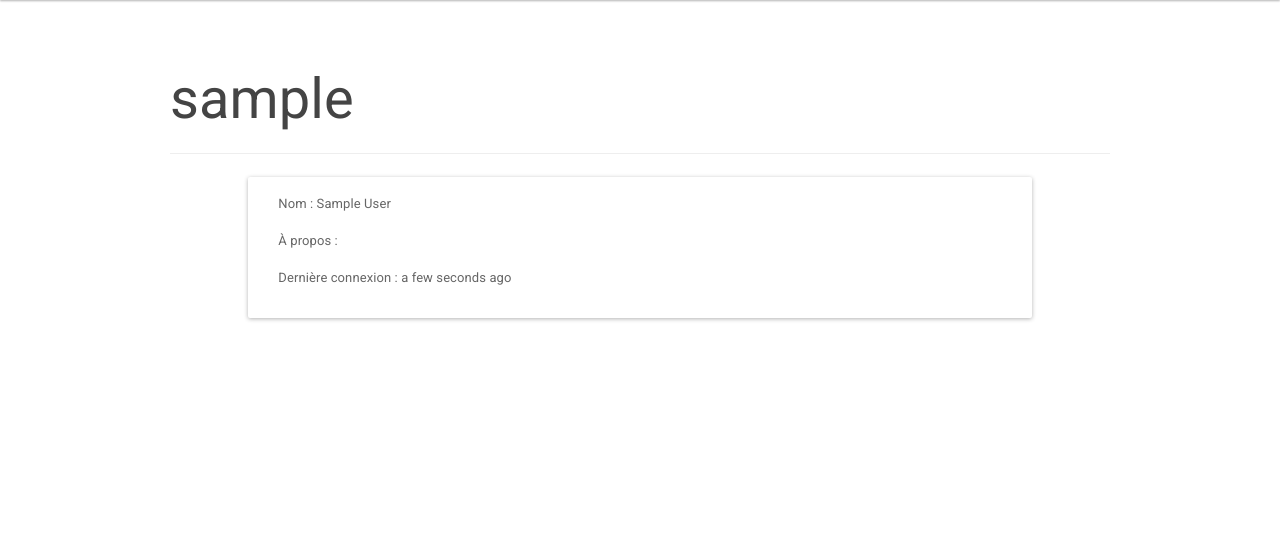
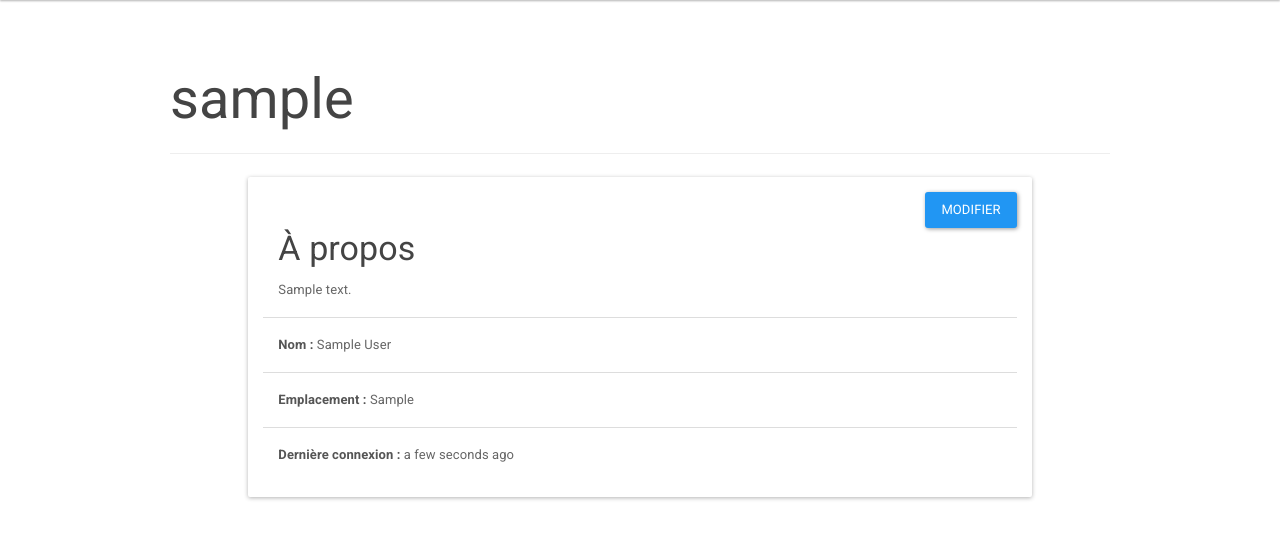
Before and after one commit to folkrav/B65-CvMS, a Flask app: template app/templates/users/user.html in a window 1280 px wide. Shown: the part 64-603 px from the top of the page. Run offline with Flask 2, Linux system fonts and the light colour scheme; the template is opened without the code that fills it: values that come from a table or form of the project are taken from there, others are empty; a user stored in the database is signed in; tables that the repository leaves empty hold one stand-in row (values such as "Sample post"); some libraries are stand-ins or nearby versions; some web fonts are replaced.

Commit message:
added user page template and modify button

```diff
--- a/app/models.py
+++ b/app/models.py
@@ -40,6 +40,8 @@ class User(db.Model, UserMixin):
     name = db.Column(db.String(128))
     username = db.Column(db.String(64), unique=True, index=True)
     email = db.Column(db.String(128), unique=True)
+    about = db.Column(db.Text)
+    location = db.Column(db.String(128))
     password_hash = db.Column(db.String(128), nullable=False)
     register_date = db.Column(db.DateTime, default=datetime.utcnow)
     last_visit = db.Column(db.DateTime)
--- a/app/static/css/global.css
+++ b/app/static/css/global.css
@@ -55,3 +55,13 @@ body {
 
 .jumbotron-404 {height: 500px;}
 .jumbotron-404 .jumbotron-background {background: #000 url('/static/img/404.jpg') center center;}
+
+/* Panels */
+.panel {
+    padding: 15px;
+}
+
+.panel-list-title {
+    font-weight: bold;
+    color: #555;
+}
--- a/app/templates/base.html
+++ b/app/templates/base.html
@@ -47,7 +47,7 @@
                     </a>
                     <ul class="dropdown-menu">
                         {% if current_user.is_authenticated %}
-                            <li><a href="users/me">Mon compte</a></li>
+                            <li><a href="{{ url_for('users.user', username=current_user.username) }}">Mon compte</a></li>
                             <li><a href="{{ url_for('auth.logout') }}">Se déconnecter</a></li>
                         {%- else %}
                             <li><a href="{{ url_for('auth.login') }}">Se connecter</a></li>
--- a/app/templates/users/user.html
+++ b/app/templates/users/user.html
@@ -6,10 +6,21 @@
 {{super()}}
 <div class="page-header"><h1>{{ user.username }}</h1></div>
 <div class="panel panel-default col-md-10 col-md-offset-1">
+    {% if current_user is equalto user %}
+    <a href="#" class="btn btn-primary pull-right">Modifier</a>
+    {% endif %}
     <div class="panel-body">
-        <p>Nom : {% if user.name %}{{ user.name }}{% endif %}</p>
-        <p>À propos : {% if user.about_me %}{{ user.about_me }}{% endif %}</p>
-        <p>Dernière connexion : {{ moment(user.last_visit).fromNow() }}</p>
+    <h3>À propos</h3>
+    {% if user.about %}
+        {{ user.about | safe }}
+    {% else %}
+        <em>Cet utilisateur n'a pas mis à jour sa description.</em>
+    {% endif %}
     </div>
+    <ul class="list-group">
+        {% if user.name %}<li class="list-group-item"><span class="panel-list-title">Nom : </span>{{ user.name }}</li>{% endif %}
+        {% if user.location %}<li class="list-group-item"><span class="panel-list-title">Emplacement : </span>{{ user.location }}</li>{% endif %}
+        <li class="list-group-item"><span class="panel-list-title">Dernière connexion : </span>{{ moment(user.last_visit).fromNow() }}</li>
+    </ul>
 </div>
 {%- endblock %}
```
